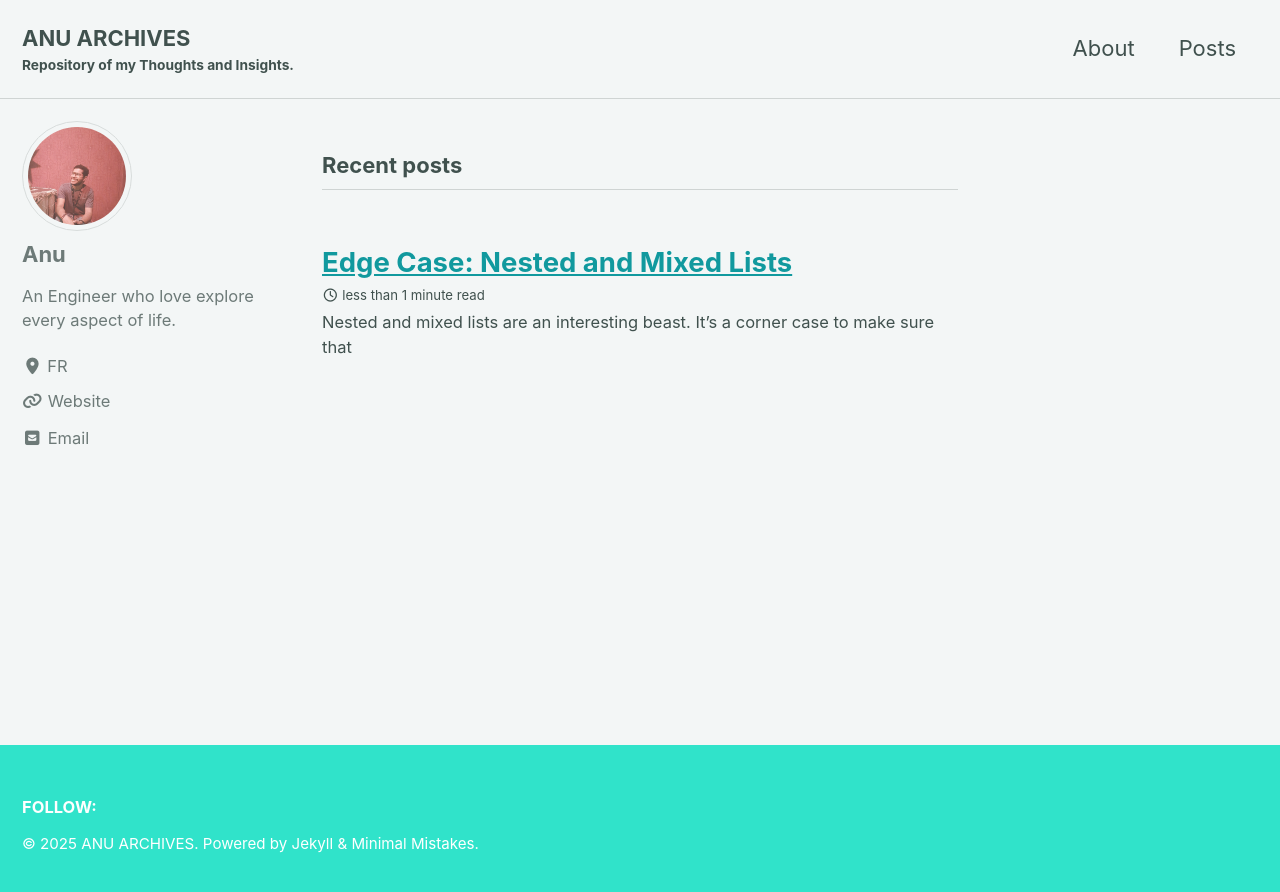
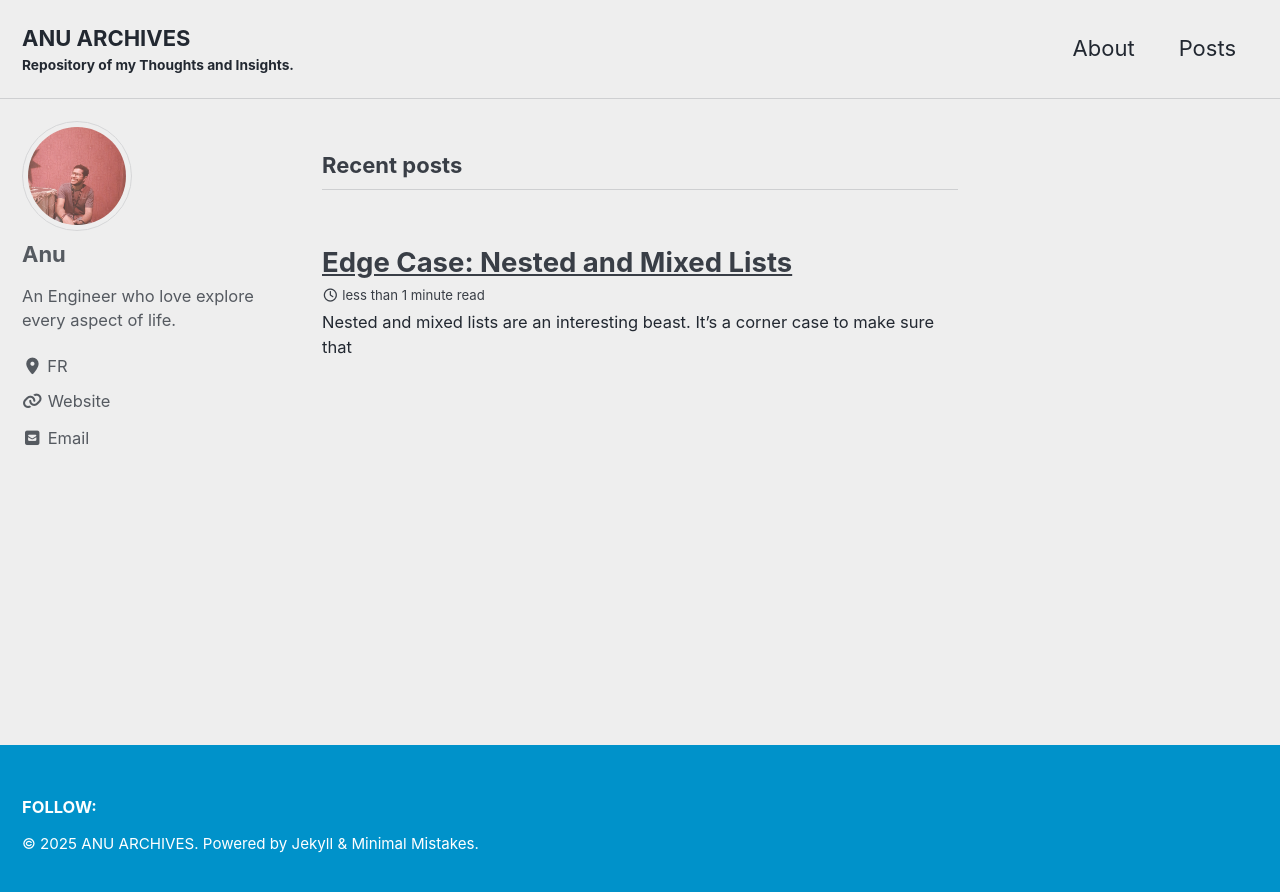
Before and after one commit to AnuVox/AnuVox.github.io, a Jekyll site: the page built from index.html, in a window 1280 px wide. Shown: the top 892 px of the page. Built offline with Jekyll 4.4.1, drawn with Linux system fonts in a browser that asks for light colours; cached includes are drawn as plain includes; the list of posts is cut into pages by our own code.

Commit message:
Update _config.yml

```diff
--- a/_config.yml
+++ b/_config.yml
@@ -12,7 +12,7 @@
 
 theme                    : "minimal-mistakes-jekyll"
 # remote_theme           : "mmistakes/minimal-mistakes"
-minimal_mistakes_skin    : "mint" # "air", "aqua", "contrast", "dark", "dirt", "neon", "mint", "plum", "sunrise", "default"
+minimal_mistakes_skin    : "air" # "air", "aqua", "contrast", "dark", "dirt", "neon", "mint", "plum", "sunrise", "default"
 
 # Site Settings
 locale                   : "en-US"
```
